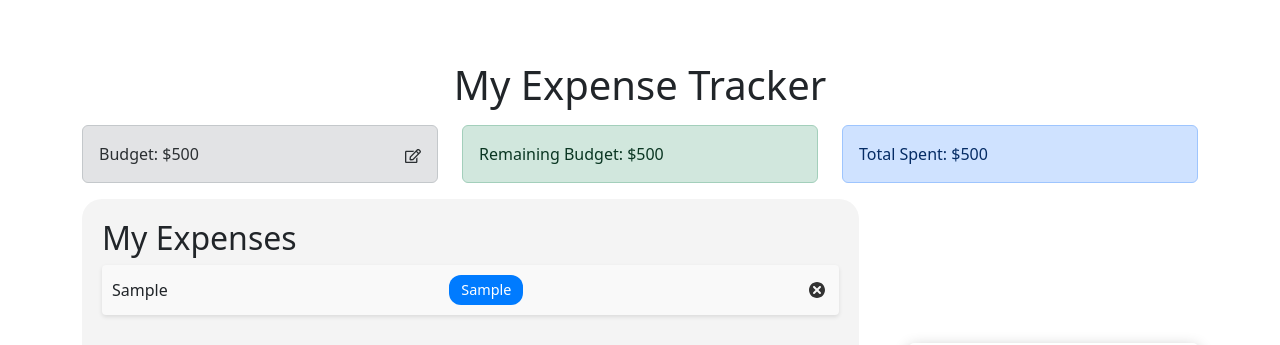
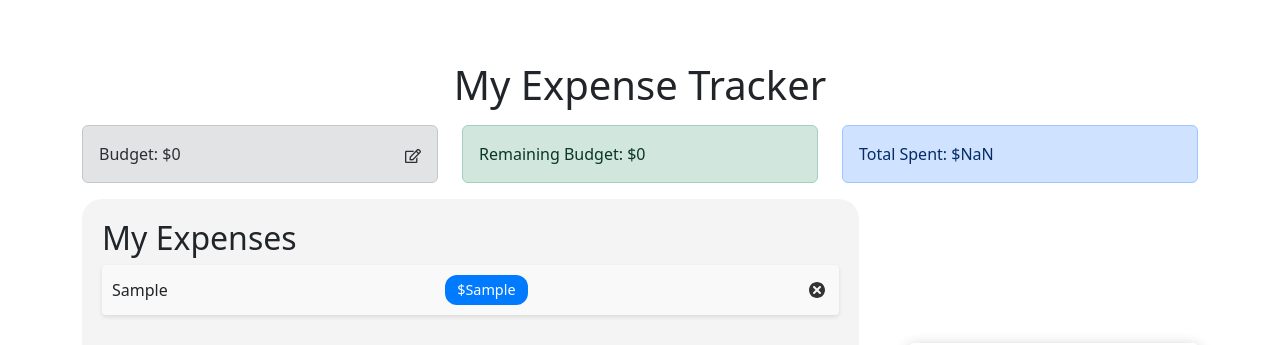
Before and after one commit to sarahhcheng/expense-tracker, a React (Create React App) app: page / in a window 1280 px wide. Both pictures are taken after typing "Sample", "Sample" into the empty fields and a click on the button "Add Item". Shown: the top 345 px of the page. Built offline with nearby package versions, Linux system fonts and the light colour scheme.

Commit message:
use the useContext hook

```diff
--- a/src/App.js
+++ b/src/App.js
@@ -6,21 +6,11 @@ import { Budget } from "./components/Budget/Budget";
 import { ExpenseList } from "./components/ExpenseList/ExpenseList";
 import { ExpenseForm } from "./components/Form/ExpenseForm";
 import { useState } from "react";
+import { BudgetProvider } from "./BudgetContext";
 
 function App() {
-  const [expenseItems, setExpenseItems] = useState([]);
-
-  const handleExpenseItems = (item) => {
-    setExpenseItems((prevExpenseItems) => [...prevExpenseItems, item]);
-  };
-
-  const handleDeleteExpense = (expenseId) => {
-    setExpenseItems((prevExpenseItems) =>
-      prevExpenseItems.filter((expense) => expense.id !== expenseId)
-    );
-  };
-
   return (
+    <BudgetProvider>
       <div className="container">
         <div className="align-items">
           <h1 className="app-title">My Expense Tracker</h1>
@@ -36,14 +26,12 @@ function App() {
             </div>
           </div>
           <div className="expenseList-container">
-          <ExpenseList
-            expenseItems={expenseItems}
-            onDeleteExpense={handleDeleteExpense}
-          />
-          <ExpenseForm handleExpenseItems={handleExpenseItems} />
+            <ExpenseList />
+            <ExpenseForm />
           </div>
         </div>
       </div>
+    </BudgetProvider>
   );
 }
 
--- /dev/null
+++ b/src/BudgetContext.js
@@ -0,0 +1,49 @@
+import { createContext, useState } from "react";
+
+export const BudgetContext = createContext();
+
+export const BudgetProvider = ({ children }) => {
+  // This is just for setting the budget, the expenses, and the re
+  const [budget, setBudget] = useState(0);
+  const [remaining, setRemaining] = useState(budget);
+  const [expenses, setExpenses] = useState(0);
+  const [expenseItems, setExpenseItems] = useState([]);
+
+  // For adding new items
+  const handleExpenseItems = (item) => {
+    setExpenseItems((prevExpenses) => [...prevExpenses, item]);
+    setExpenses((exp) => exp + parseFloat(item.price));
+  };
+
+  // For removing items
+  const handleDeleteExpense = (expenseId) => {
+    setExpenseItems((prevExpenseItems) =>
+      prevExpenseItems.filter((expense) => expense.id !== expenseId)
+    );
+  };
+
+  // for setting the initial budget or editing it
+  const handleBudget = (b) => {
+    setBudget(b);
+  };
+
+  const contextValue = {
+    budget,
+    setBudget,
+    expenses,
+    setExpenses,
+    remaining,
+    setRemaining,
+    handleExpenseItems,
+    expenseItems,
+    setExpenseItems,
+    handleDeleteExpense,
+    handleBudget,
+  };
+
+  return (
+    <BudgetContext.Provider value={contextValue}>
+      {children}
+    </BudgetContext.Provider>
+  );
+};
--- a/src/components/Budget/Budget.js
+++ b/src/components/Budget/Budget.js
@@ -1,15 +1,12 @@
 import { FaRegEdit } from "react-icons/fa";
 import "./Budget.css";
-import { useState } from "react";
+import { useContext, useState } from "react";
 import Popup from "../PopUp/Popup";
+import { BudgetContext } from "../../BudgetContext";
 
 export const Budget = () => {
   const [isPopupOpen, setIsPopupOpen] = useState(false);
-  const [budget, setBudget] = useState(500);
-
-  const handleBudget = (b) => {
-    setBudget(b);
-  };
+  const { budget } = useContext(BudgetContext);
 
   const togglePopup = () => {
     setIsPopupOpen(!isPopupOpen);
@@ -26,7 +23,7 @@ export const Budget = () => {
         <Popup
           isOpen={isPopupOpen}
           closePopup={togglePopup}
-          onSetNewBudget={handleBudget}
+          //   onSetNewBudget={handleBudget}
         />
       </div>
     </div>
--- a/src/components/ExpenseItem/ExpenseItem.js
+++ b/src/components/ExpenseItem/ExpenseItem.js
@@ -1,17 +1,21 @@
 import { TiDelete } from "react-icons/ti";
 import "./ExpenseItem.css";
+import { useContext } from "react";
+import { BudgetContext } from "../../BudgetContext";
 
 export const ExpenseItem = (props) => {
-  const { id, title, price, onDelete } = props;
+  const { id, title, price } = props;
+
+  const { handleDeleteExpense } = useContext(BudgetContext);
 
   return (
     <div className="expense-item">
       <span>{title}</span>
-      <span className="price">{price}</span>
+      <span className="price">${price}</span>
       <TiDelete
         className="delete-icon"
         size="1.5em"
-        onClick={() => onDelete(id)}
+        onClick={() => handleDeleteExpense(id)}
       ></TiDelete>
     </div>
   );
--- a/src/components/ExpenseList/ExpenseList.js
+++ b/src/components/ExpenseList/ExpenseList.js
@@ -1,8 +1,11 @@
-import { useState } from "react";
+import { useContext, useState } from "react";
 import { ExpenseItem } from "../ExpenseItem/ExpenseItem";
 import "./ExpenseList.css";
+import { BudgetContext } from "../../BudgetContext";
 
-export const ExpenseList = ({ expenseItems, onDeleteExpense }) => {
+export const ExpenseList = () => {
+  const { expenseItems } = useContext(BudgetContext);
+
   return (
     <div className="expense-container">
       <div className="col-sm">
@@ -14,7 +17,6 @@ export const ExpenseList = ({ expenseItems, onDeleteExpense }) => {
               id={exp.id}
               title={exp.title}
               price={exp.price}
-              onDelete={onDeleteExpense}
             />
           );
         })}
--- a/src/components/Expenses/Expense.js
+++ b/src/components/Expenses/Expense.js
@@ -1,7 +1,12 @@
+import { useContext } from "react";
+import { BudgetContext } from "../../BudgetContext";
+
 export const Expense = () => {
+  const { expenses } = useContext(BudgetContext);
+
   return (
     <div className="alert alert-primary">
-      <div>Total Spent: $500</div>
+      <div>Total Spent: ${expenses}</div>
     </div>
   );
 };
--- a/src/components/Form/ExpenseForm.js
+++ b/src/components/Form/ExpenseForm.js
@@ -1,10 +1,12 @@
-import { useState } from "react";
+import { useContext, useState } from "react";
 import "./ExpenseForm.css";
 import { v4 as uuidv4 } from "uuid";
+import { BudgetContext } from "../../BudgetContext";
 
-export const ExpenseForm = ({ handleExpenseItems }) => {
+export const ExpenseForm = () => {
   const [itemTitle, setItemTitle] = useState("");
   const [itemPrice, setItemPrice] = useState("");
+  const { handleExpenseItems } = useContext(BudgetContext);
 
   const addExpenseItem = (e) => {
     e.preventDefault();
--- a/src/components/PopUp/Popup.js
+++ b/src/components/PopUp/Popup.js
@@ -1,14 +1,16 @@
-import React, { useState } from "react";
+import React, { useContext, useState } from "react";
 import "./Popup.css";
 import { MdOutlineCancel } from "react-icons/md";
+import { BudgetContext } from "../../BudgetContext";
 
-const Popup = ({ isOpen, closePopup, onSetNewBudget }) => {
+const Popup = ({ isOpen, closePopup }) => {
   const [budget, setNewBudget] = useState("");
+  const { handleBudget } = useContext(BudgetContext);
 
   const newBudget = () => {
     const budgetValue = parseFloat(budget);
     if (budgetValue > 0 && !isNaN(budgetValue)) {
-      onSetNewBudget(budgetValue);
+      handleBudget(budgetValue);
       closePopup();
     } else {
       alert("Please enter a numeric value greater than 0");
--- a/src/components/RemainingBudget/RemainingBudget.js
+++ b/src/components/RemainingBudget/RemainingBudget.js
@@ -1,7 +1,12 @@
+import { useContext } from "react";
+import { BudgetContext } from "../../BudgetContext";
+
 export const RemainingBudget = () => {
+  const { remaining } = useContext(BudgetContext);
+
   return (
     <div className="alert alert-success">
-      <div>Remaining Budget: $500</div>
+      <div>Remaining Budget: ${remaining}</div>
     </div>
   );
 };
```
Lines whose indentation alone changed are shown as unchanged.
